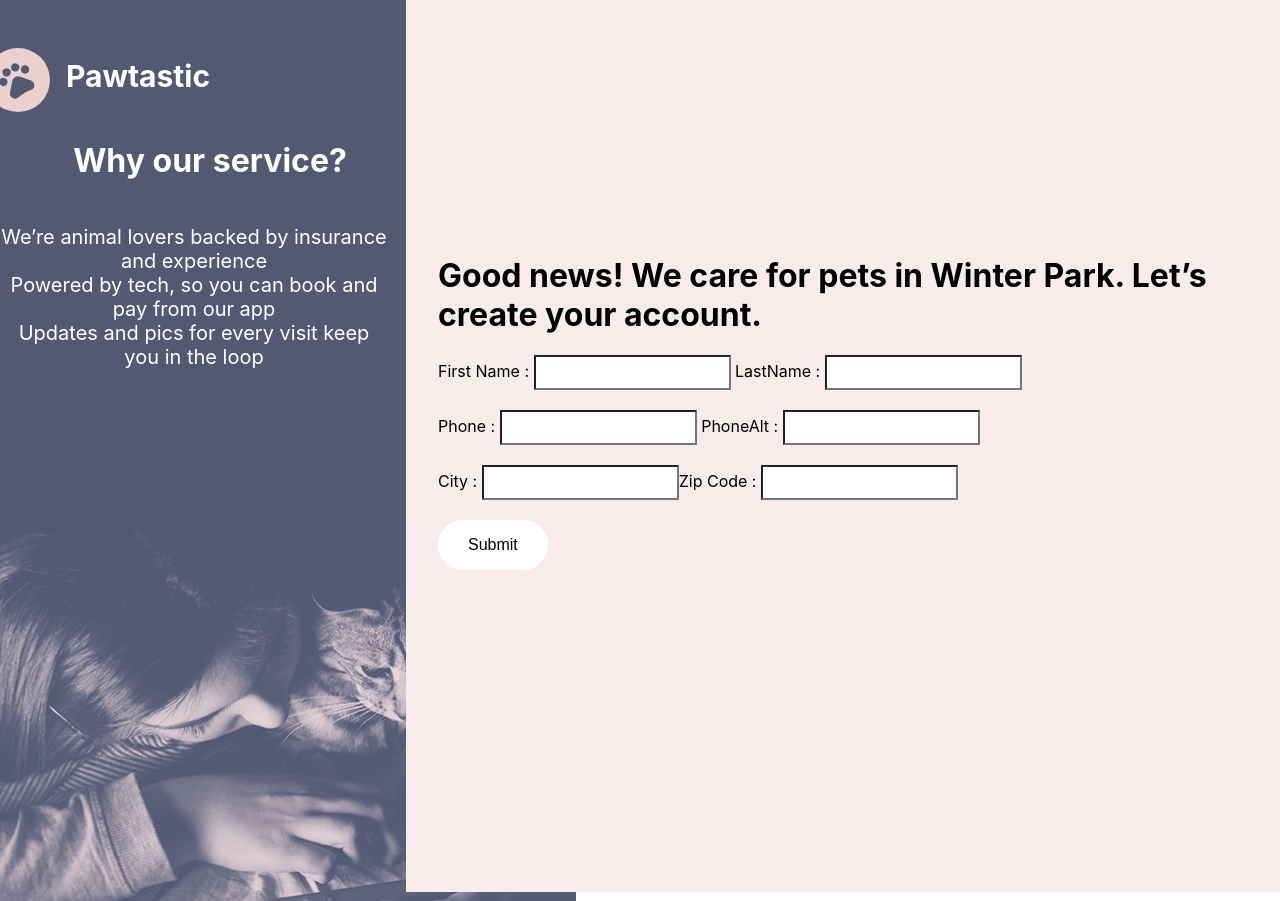
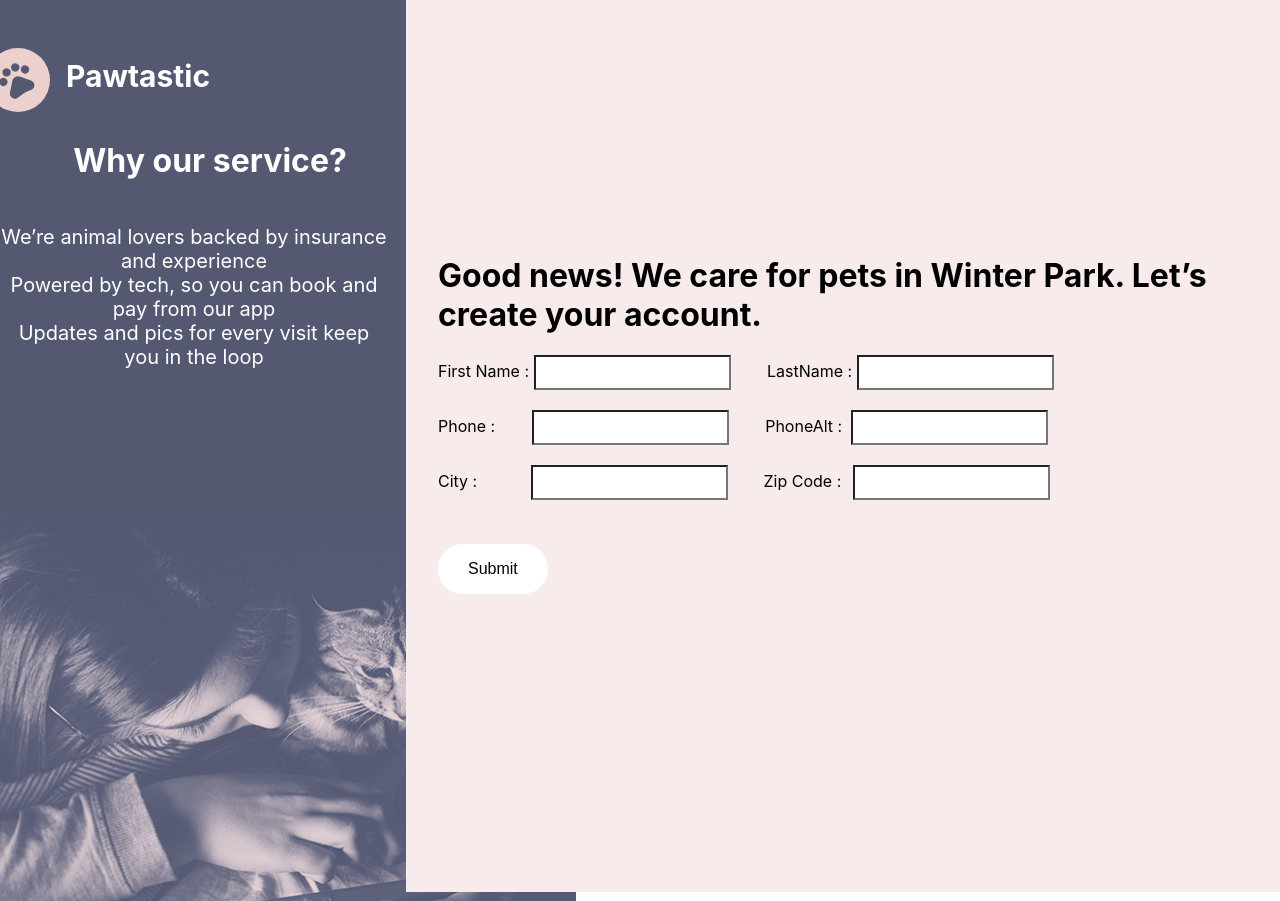
Before and after one commit to AagmanSuri/Pawtastic, a React (Create React App) app: page /Signup/registerHumanProfile in a window 1280 px wide. Built offline with nearby package versions, Linux system fonts and the light colour scheme.

Commit message:
css update in registeHumanProfile

```diff
--- a/src/pages/Signup/registerHumanProfile.js
+++ b/src/pages/Signup/registerHumanProfile.js
@@ -104,7 +104,7 @@ const RegisterHumanProfile = () => {
                   value={values.FirstName}
                 />
                 {errors.FirstName && touched.FirstName && errors.FirstName}{" "}
-                <label>LastName : </label>
+                <label style={{marginLeft:"2rem"}}>LastName : </label>
                 <input
                   type="text"
                   name="LastName"
@@ -117,6 +117,7 @@ const RegisterHumanProfile = () => {
                 <br></br>
                 <label>Phone : </label>
                 <input
+                style={{marginLeft:"2rem"}}
                   type="phone"
                   name="Phone"
                   required
@@ -126,8 +127,9 @@ const RegisterHumanProfile = () => {
                 />
                 {errors.Phone && touched.Phone && errors.Phone}
                 {"                        "}
-                <label>PhoneAlt : </label>
+                <label style={{marginLeft:"2rem"}}>PhoneAlt : </label>
                 <input
+                  style={{marginLeft:"0.3rem"}}
                   type="phone"
                   name="PhoneAlt"
                   onChange={handleChange}
@@ -139,6 +141,7 @@ const RegisterHumanProfile = () => {
                 <br></br>
                 <label>City : </label>
                 <input
+                  style={{marginLeft:"3.1rem"}}
                   type="text"
                   name="City"
                   onChange={handleChange}
@@ -146,8 +149,9 @@ const RegisterHumanProfile = () => {
                   value={values.City}
                 />
                 {errors.City && touched.City && errors.City}
-                <label>Zip Code : </label>
+                <label style={{marginLeft:"2.2rem"}}>Zip Code : </label>
                 <input
+                  style={{marginLeft:"0.45rem"}}
                   type="zipcode"
                   name="ZipCode"
                   onChange={handleChange}
@@ -156,7 +160,7 @@ const RegisterHumanProfile = () => {
                 />
                 {errors.ZipCode && touched.ZipCode && errors.ZipCode} <br></br>
                 <br></br>
-                <button className="btn" type="submit" disabled={isSubmitting}>
+                <button style={{marginTop:"1.5rem"}} className="btn" type="submit" disabled={isSubmitting}>
                   Submit
                 </button>
               </form>
```
